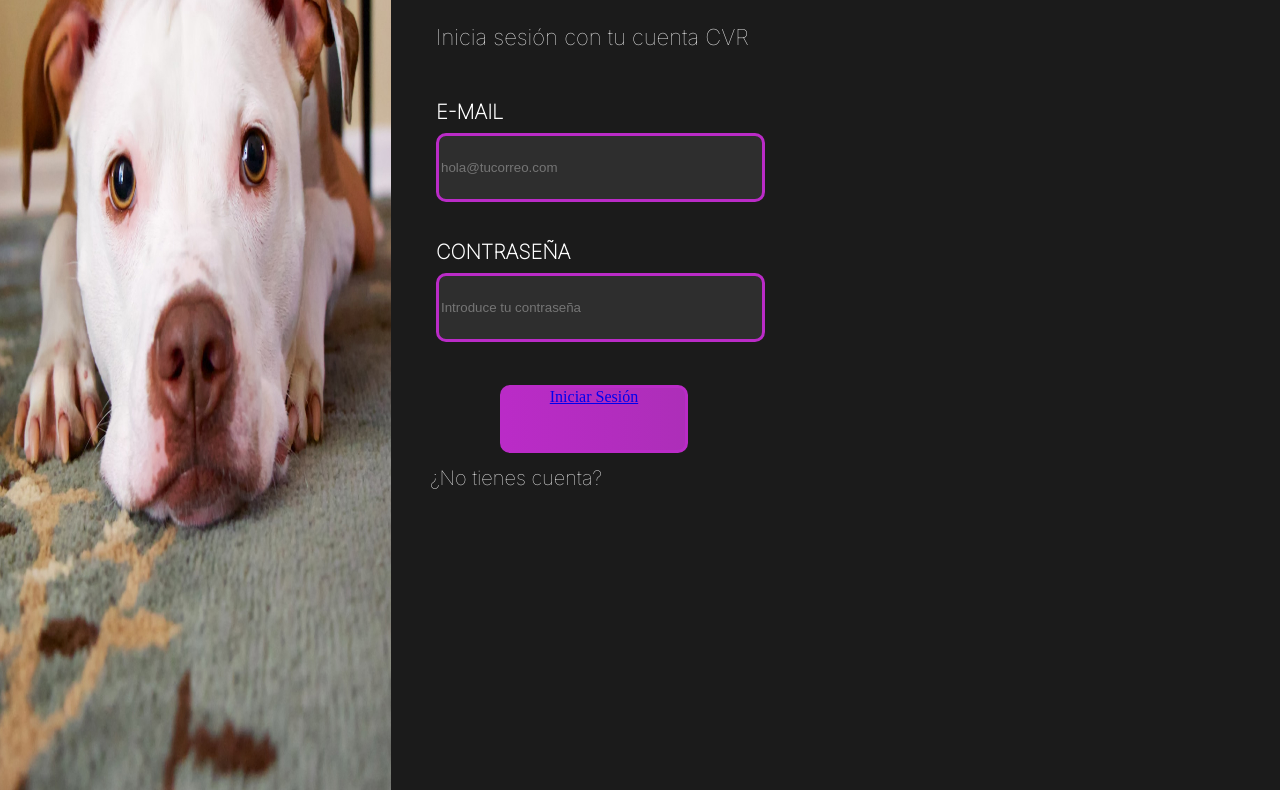
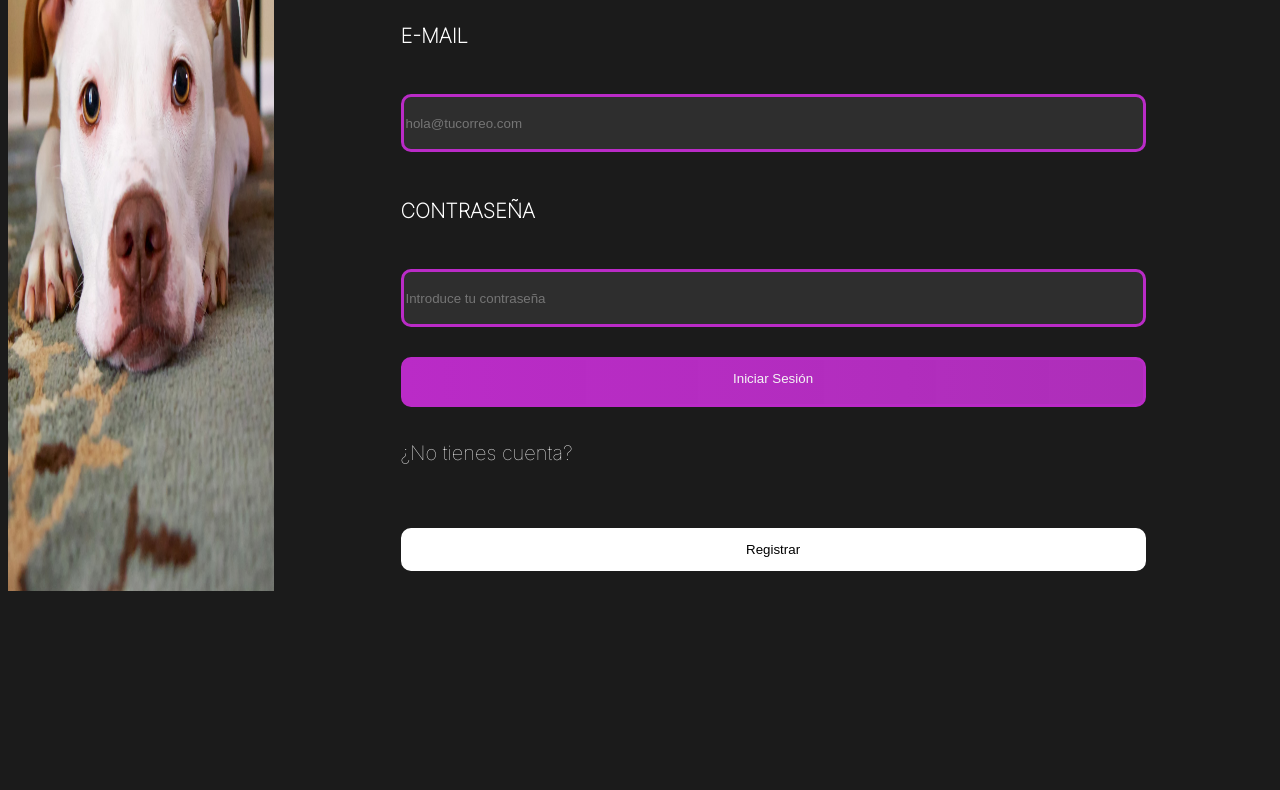
Before and after one commit to AngieCohenDev/petshop, a plain HTML site: page index.html in a window 1280 px wide. Shown: the part 217-1007 px from the top of the page. After the commit the page ends 816 px from the top, so only its background shows below. Drawn offline with Linux system fonts and the light colour scheme.

Commit message:
fix se corrige estructura html y estilos css de la pagina principal

```diff
--- a/css/style.css
+++ b/css/style.css
@@ -3,159 +3,136 @@
 
 body {
     background: #1B1B1B;
-    ;
+    font-family: 'inter', 'Helvetica Neue', Helvetica, Arial;
+    box-sizing: border-box;
 }
 
-.img {
-    position: absolute;
-    width: 391px;
-    height: 1024px;
-    left: 0px;
-    top: 0px;
+a {
+    text-decoration: none;
+    color: #F5F5F5;
+}
+
+.container {
+    display: flex;
+    justify-content: space-between;
+}
+
+.leftside {
+    height: 100vh;
+    width: 25vw;
+
+}
+
+.leftside>img {
+    display: block;
+    width: 100%;
+    height: 100%;
+}
+
+
+.rightSide {
+    height: 100vh;
+    width: 70vw;
+    display: flex;
+    flex-direction: column;
+    justify-items: center;
+    justify-content: center;
+    padding: 0 10%;
 
 }
 
 h1 {
-    position: absolute;
-    width: 343px;
-    height: 52px;
-    left: 450px;
-    top: 133px;
+    color: #F5F5F5;
+}
 
+h4 {
     font-family: 'Inter';
     font-style: normal;
-    font-weight: 700;
-    font-size: 36px;
-    line-height: 44px;
+    font-weight: 400;
+    font-size: 22px;
+    color: #F5F5F5;
+}
+
+.correo {
+    font-family: 'Inter';
+    font-style: normal;
+    font-weight: 600;
+    font-size: 20px;
 
     color: #FFFFFF;
 }
 
-h4 {
-    position: absolute;
-    width: 450px;
-    height: 28px;
-    left: 436px;
-    top: 212px;
-
-    font-family: 'Inter';
-    font-style: normal;
-    font-weight: 400;
-    font-size: 22px;
-    line-height: 27px;
-
-    color: #F5F5F5;
-
-
+.box-correo,
+.box-password,
+.boton-iniciar {
+    background: rgba(217, 217, 217, 0.1);
+    border: 3px solid #BA2BC7;
+    border-radius: 10px;
+    height: 50px;
 }
 
-.correo {
-    position: absolute;
-    width: 170px;
-    height: 44px;
-    left: 436px;
-    top: 270px;
+.contraseña {
 
     font-family: 'Inter';
     font-style: normal;
     font-weight: 600;
     font-size: 20px;
-    line-height: 24px;
-
     color: #FFFFFF;
 }
 
-.box-correo {
-    box-sizing: border-box;
 
-    position: absolute;
-    width: 329px;
-    height: 69px;
-    left: 436px;
-    top: 350px;
 
-    background: rgba(217, 217, 217, 0.1);
-    border: 3px solid #BA2BC7;
-    border-radius: 10px;
-}
-
-.contraseña {
-
-    position: absolute;
-    width: 170px;
-    height: 44px;
-    left: 436px;
-    top: 410px;
-
-    font-family: 'Inter';
-    font-style: normal;
-    font-weight: 600;
-    font-size: 20px;
-    line-height: 24px;
-
-    color: #FFFFFF;
-}
-
-.box-contraseña {
-    box-sizing: border-box;
-
-    position: absolute;
-    width: 329px;
-    height: 69px;
-    left: 436px;
-    top: 490px;
-
-    background: rgba(217, 217, 217, 0.1);
-    border: 3px solid #BA2BC7;
-    border-radius: 10px;
-}
-
-.boton-iniciar {
-    box-sizing: border-box;
-
-    position: absolute;
-    width: 188px;
-    height: 68px;
-    left: 500px;
-    top: 602px;
-
+.boton-iniciar,
+.boton-registrar {
     background: linear-gradient(90deg, #BA2BC7 0%, rgba(217, 52, 232, 0.77) 100%);
     border: 3px solid #BA2BC7;
     border-radius: 10px;
     text-align: center;
+    margin-top: 30px;
+
+}
+
+.boton-iniciar>a,
+.boton-registrar>a {
+    display: block;
+    padding: 10px;
+    height: 100%;
+
 }
 
 .ultimo {
-
-    position: absolute;
-    width: 385px;
-    height: 44px;
-    left: 430px;
-    top: 650px;
-
     font-family: 'Inter';
     font-style: normal;
     font-weight: 400;
     font-size: 20px;
-    line-height: 24px;
-
     color: #FFFFFF;
 
 }
 
 .boton-registrar {
-    position: absolute;
-    width: 385px;
-    height: 44px;
-    left: 612px;
-    top: 683px;
+    background: #FFFFFF;
+    border: 3px solid #FFFFFF;
+    color: black;
+}
 
-    font-family: 'Inter';
-    font-style: normal;
-    font-weight: 400;
-    font-size: 20px;
-    line-height: 24px;
+.boton-registrar>a {
+    color: black;
+}
 
-    color: #FFFFFF;
+@media (max-width: 768px) {
+    .container {
+        justify-content: space-around;
+    }
 
+    .leftside {
+        display: none;
+    }
+
+    .box-correo,
+    .box-password,
+    .boton-iniciar {
+        background: rgba(217, 217, 217, 0.1);
+        border: 3px solid #BA2BC7;
+        border-radius: 10px;
+    }
 }
--- a/index.html
+++ b/index.html
@@ -5,22 +5,34 @@
     <meta charset="UTF-8">
     <meta http-equiv="X-UA-Compatible" content="IE=edge">
     <meta name="viewport" content="width=device-width, initial-scale=1.0">
-    <link rel="stylesheet" href="../css/style.css">
+    <link rel="stylesheet" href="./css/style.css">
     <title>Login</title>
 </head>
 
 <body>
-    <img class="img" src="../css/login1.jpg" alt="login">
+    <div class="container">
+        <div class="leftside">
+            <img class="img" src="./css/login1.jpg" alt="login">
+        </div>
+
+        <div class="rightSide">
             <h1>INICIO DE SESIÓN </h1>
             <h4>Inicia sesión con tu cuenta CVR</h4>
             <h6 class="correo">E-MAIL</h6>
             <input class="box-correo" type="text" name="user" value="" placeholder="hola@tucorreo.com">
             <h6 class="contraseña">CONTRASEÑA</h6>
-    <input class="box-contraseña" type="password" name="contrasena" value="" placeholder="Introduce tu contraseña">
-    <a class="boton-iniciar" href="./html/paginaP.html">Iniciar Sesión</a>
+            <input class="box-password" type="password" name="contrasena" value="" placeholder="Introduce tu contraseña">
+            <button class="boton-iniciar">
+                <a  href="./html/paginaP.html">Iniciar Sesión</a>
+            </button>
             <h5 class="ultimo">¿No tienes cuenta? </h5>
             <!-- <a class="boton-registrar" href="file:///C:/Users/angie/OneDrive/Escritorio/html/registro.html">Resgistrate Ya</a> -->
-    <button>Registrar</button>
+            <button class="boton-registrar">
+                <a  href="#">Registrar</a>
+            </button>
+        </div>
+
+    </div>
 </body>
 
 </html>
```
Also changed, not shown: css/stylepagina.css (+19 -11 lines), html/paginaP.html (+7 -14 lines), html/registro.html (+2 -2 lines). Lines whose indentation alone changed are shown as unchanged.
